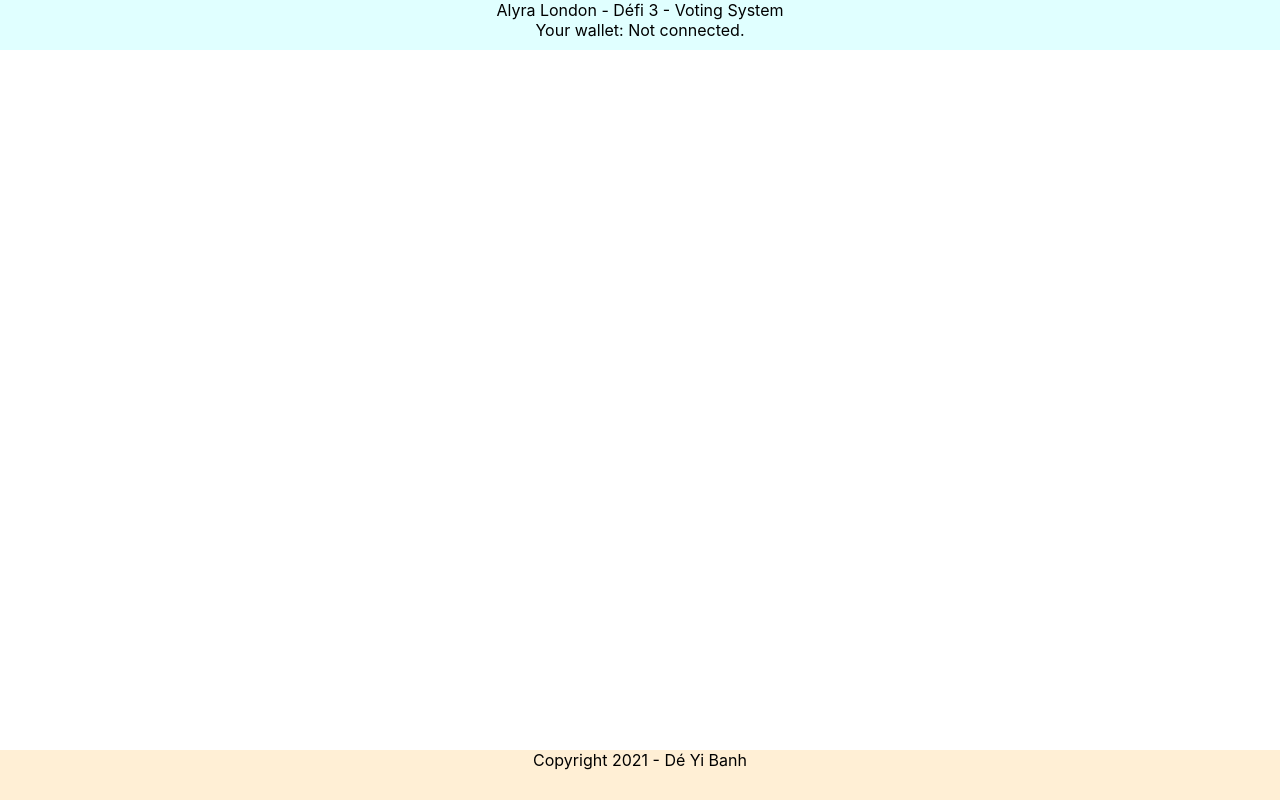
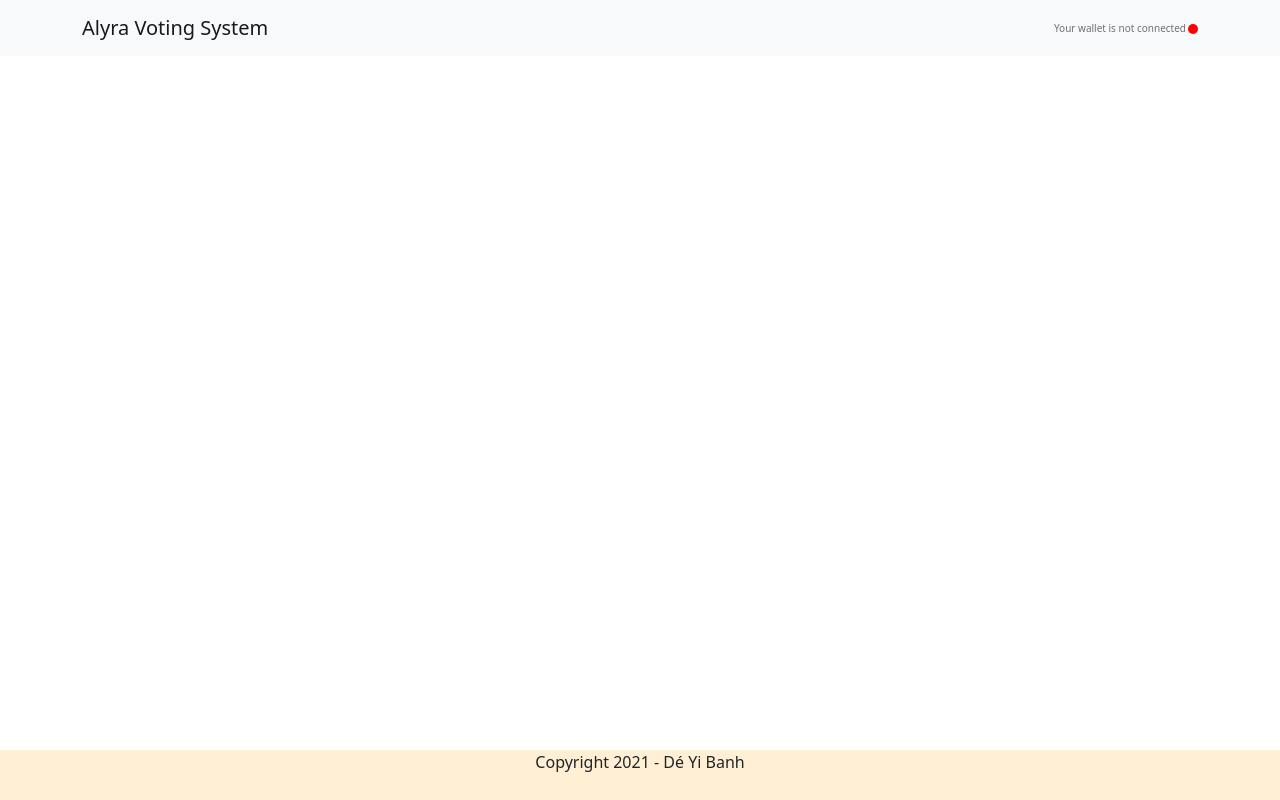
Before and after one commit to deyibanh/alyra-defi3-voting-dapp, a React (Create React App) app in the folder client/: page / in a window 1280 px wide. Built offline with nearby package versions, Linux system fonts and the light colour scheme.

Commit message:
feat(dapp): Add Bootstrap
- Add React-Bootstrap.
- Customize the header part.

```diff
--- a/client/src/components/Header.css
+++ b/client/src/components/Header.css
@@ -1,4 +1,8 @@
-header {
-    min-height: 50px;
-    background: lightcyan;
+#walletInfo {
+    font-size: 10px;
+    text-align: right;
 }
+
+.walletInfoLabel {
+    margin-right: 2px;
+}
--- a/client/src/components/Header.js
+++ b/client/src/components/Header.js
@@ -1,28 +1,48 @@
 import React from "react";
+import { Navbar, Container } from 'react-bootstrap';
+import { CircleFill } from 'react-bootstrap-icons';
 import "./Header.css";
 
 function Header(props) {
-    const title = "Alyra London - Défi 3 - Voting System";
+    const title = "Alyra Voting System";
     const state = props.state;
 
     return (
         <header>
-            <div>{ title }</div>
+            <Navbar bg="light" expand="lg">
+                <Container>
+                    <Navbar.Brand href="#">{ title }</Navbar.Brand>
+                    <Navbar.Toggle />
+                        <Navbar.Collapse className="justify-content-end">
+                        <Navbar.Text id="walletInfo">
+                            { window.ethereum !== "undefined" && state.accounts
+                                ?
                                     <div>
-                Your wallet:
-                { window.ethereum !== "undefined" && state.accounts
-                    ? <span> Address { state.accounts[0] }</span>
-                    : <span> Not connected.</span>
+                                        <div>
+                                            <span class="walletInfoLabel">Wallet connected</span>
+                                            <CircleFill color="green" />
+                                        </div>
+                                        <div>
+                                            <u>{ state.accounts[0] }</u>
+                                        </div>
+                                    </div>
+                                :   <div>
+                                        <span class="walletInfoLabel">Your wallet is not connected</span>
+                                        <CircleFill color="red" />
+                                    </div>
                             }
                             { window.ethereum !== "undefined"
                                 && state.accounts
                                 && state.accounts[0] === state.owner
                                 &&
                                     <div>
-                        You are the owner.
+                                        (Owner)
                                     </div>
                             }
-            </div>
+                        </Navbar.Text>
+                    </Navbar.Collapse>
+                </Container>
+            </Navbar>
         </header>
     );
 }
--- a/client/src/components/VoterForm.js
+++ b/client/src/components/VoterForm.js
@@ -1,5 +1,7 @@
 import React, { useState } from "react";
+import Button from 'react-bootstrap/Button';
 import "./VoterForm.css";
+
 
 function VoterForm(props) {
     const state = props.state;
@@ -34,6 +36,7 @@ function VoterForm(props) {
                 <label>Add new voter : </label>
                 <input type="text" value={ inputAddVoterAddress } onChange={ onChangeInputAddVoterAddress }  />
                 <input type="submit" value="Add voter" onClick={ onSubmitAddVoter }/>
+                <Button />
             </div>
 
             <div>
--- a/client/src/contracts/Context.json
+++ b/client/src/contracts/Context.json
@@ -493,7 +493,7 @@
   },
   "networks": {},
   "schemaVersion": "3.4.3",
-  "updatedAt": "2021-11-25T03:12:17.067Z",
+  "updatedAt": "2021-11-27T15:19:17.511Z",
   "devdoc": {
     "details": "Provides information about the current execution context, including the sender of the transaction and its data. While these are generally available via msg.sender and msg.data, they should not be accessed in such a direct manner, since when dealing with meta-transactions the account sending and paying for execution may not be the actual sender (as far as an application is concerned). This contract is only required for intermediate, library-like contracts.",
     "kind": "dev",
--- a/client/src/index.js
+++ b/client/src/index.js
@@ -3,6 +3,8 @@ import ReactDOM from 'react-dom';
 import './index.css';
 import App from './components/App';
 import * as serviceWorker from './utils/serviceWorker';
+import 'bootstrap/dist/css/bootstrap.min.css';
+import 'bootstrap/dist/js/bootstrap.min.js';
 
 ReactDOM.render(<App />, document.getElementById('root'));
 
```
Also changed, not shown: client/package.json (+10 -2 lines), client/src/contracts/Migrations.json, client/src/contracts/Ownable.json, client/src/contracts/Voting.json, 2 other files (tests, documents, lock files or other folders). Lines whose indentation alone changed are shown as unchanged.
